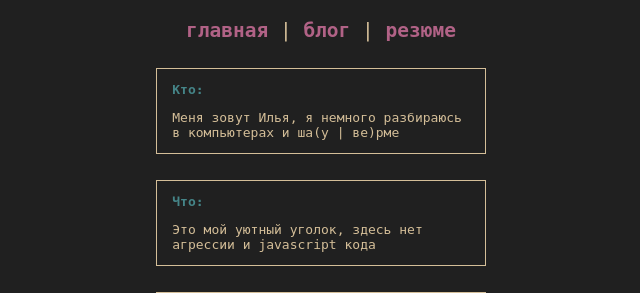
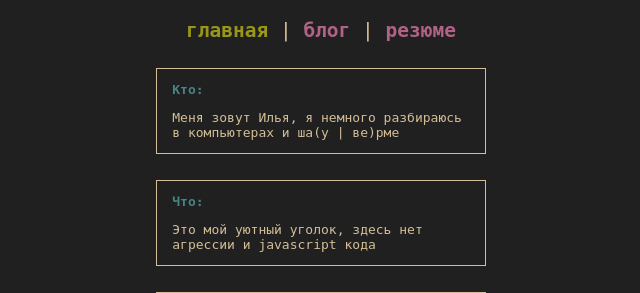
Before and after one commit to kolpaa/kolpa_site, a Flask app: page / in a window 1280 px wide. Shown: the part 189-482 px from the top of the page, without its empty margins (319-959 px from the left). Run offline with Flask 2, Linux system fonts and the light colour scheme.

Commit message:
Made active link color

```diff
--- a/kolpa_site.py
+++ b/kolpa_site.py
@@ -82,8 +82,6 @@ def showPost(url):
 def blog():
     search = ''
     sort = 'Новые'
-    if 'admin' not in session:
-        session['admin'] = False
     if request.method  == 'POST' and session['admin'] and request.form.get('post') != None:
         if request.form['title'] != "" and request.form['content'] != "" and request.form['url'] != "":
             if os.path.isdir('static/files/posts_res/' + request.form['url']) :
@@ -191,11 +189,6 @@ def delete_book(id):
 def pageNotFound(error):
     return render_template('404.html'), 404
 
-@app.before_first_request
-def before_first_request():
-    if 'admin' not in session:
-            session['admin'] = False
-
 @app.before_request
 def before_request():
    global dbase
--- a/static/css/styles.css
+++ b/static/css/styles.css
@@ -388,7 +388,11 @@ a {
 	color:#B16286;
 }
 
-
+a#active{
+	text-decoration: none;
+	font-weight:bold;
+	color:#98971A;
+}
 
 a:hover {
     animation: rainbow 1s infinite;
--- a/templates/index.html
+++ b/templates/index.html
@@ -30,7 +30,7 @@ _(<_   / )_
 
       <section id="menu">
         <p id="test">
-          <a href="/">главная</a> | <a href="/blog">блог</a> | <a href="/resume">резюме</a>
+          <a id="active" href="/">главная</a> | <a href="/blog">блог</a> | <a href="/resume">резюме</a>
         </p>
 
       </section>
--- a/templates/resume.html
+++ b/templates/resume.html
@@ -30,7 +30,7 @@
 
       <section id="menu">
         <p id="test">
-          <a href="/">главная</a> | <a href="/blog">блог</a> | <a href="/resume">резюме</a>
+          <a href="/">главная</a> | <a href="/blog">блог</a> | <a id="active" href="/resume">резюме</a>
         </p>
 
       </section>
```
Also changed, not shown: templates/blog.html (+10 -10 lines).
